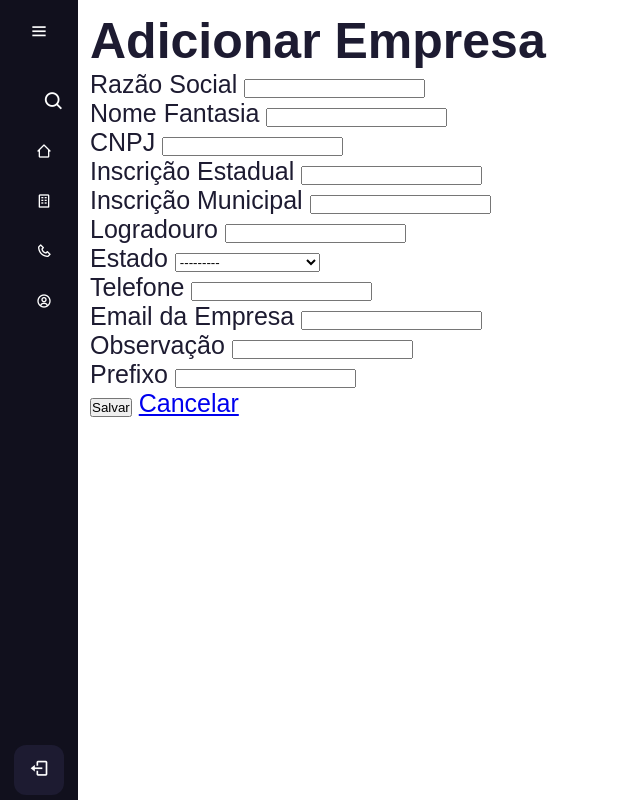
After one commit to MoraesCristian/MTL_MANU, a Django app: page /contact/empresas/adicionar/ in a window 1280 px wide. The commit adds this page. Shown: the whole page, without its empty margins (0-640 px from the left). Run offline with Django 5.2, Linux system fonts and the light colour scheme; the visitor is signed in with stand-in values (Sample User, id 1).

Commit message:
EMpresas / edit / views / add /

```diff
--- a/base_static/global/css/table_responsive.css
+++ b/base_static/global/css/table_responsive.css
@@ -23,7 +23,7 @@ h1{
   border: 1px solid rgb(75, 82, 92);
   border-radius: 10px;
   background-color: #737886;
-  text-align: center;
+  text-align: left;
 }
 
 .grid-container{
--- a/base_templates/global/base.html
+++ b/base_templates/global/base.html
@@ -32,7 +32,7 @@
         <span class="tooltip">Inicio</span>
       </li>
       <li>
-        <a href="{% url 'contact:empresas' %}">
+        <a href="{% url 'contact:empresas_view' %}">
           <i class='bx bx-building'></i>
           <span class="links_name">Empresas</span>
         </a>
--- /dev/null
+++ b/contact/forms/empresa_forms.py
@@ -0,0 +1,26 @@
+from django import forms
+from contact.models import Empresa
+
+class EmpresaForm(forms.ModelForm):
+    class Meta:
+        model = Empresa
+        fields = ['razao_social', 'nome_fantasia', 'cnpj', 'is_estadual', 'is_municipal', 'logradouro', 'estado', 'telefone', 'email_empresa', 'observacao', 'prefixo']
+
+
+class AdicionarEmpresaForm(forms.ModelForm):
+    class Meta:
+        model = Empresa
+        fields = ['razao_social', 'nome_fantasia', 'cnpj', 'is_estadual', 'is_municipal', 'logradouro', 'estado', 'telefone', 'email_empresa', 'observacao', 'prefixo']
+        widgets = {
+            'razao_social': forms.TextInput(attrs={'class': 'form-control'}),
+            'nome_fantasia': forms.TextInput(attrs={'class': 'form-control'}),
+            'cnpj': forms.TextInput(attrs={'class': 'form-control'}),
+            'is_estadual': forms.TextInput(attrs={'class': 'form-control'}),
+            'is_municipal': forms.TextInput(attrs={'class': 'form-control'}),
+            'logradouro': forms.TextInput(attrs={'class': 'form-control'}),
+            'estado': forms.Select(attrs={'class': 'form-control'}),
+            'telefone': forms.TextInput(attrs={'class': 'form-control'}),
+            'email_empresa': forms.EmailInput(attrs={'class': 'form-control'}),
+            'observacao': forms.TextInput(attrs={'class': 'form-control'}),
+            'prefixo': forms.TextInput(attrs={'class': 'form-control'}),
+        }
--- /dev/null
+++ b/contact/templates/contact/adicionar_empresa.html
@@ -0,0 +1,54 @@
+{% extends 'global/base.html' %}
+
+{% block content %}
+  <h1>Adicionar Empresa</h1>
+  <form method="post">
+    {% csrf_token %}
+    <div class="form-group">
+      <label for="id_razao_social">Razão Social</label>
+      {{ form.razao_social }}
+    </div>
+    <div class="form-group">
+      <label for="id_nome_fantasia">Nome Fantasia</label>
+      {{ form.nome_fantasia }}
+    </div>
+    <div class="form-group">
+      <label for="id_cnpj">CNPJ</label>
+      {{ form.cnpj }}
+    </div>
+    <div class="form-group">
+      <label for="id_is_estadual">Inscrição Estadual</label>
+      {{ form.is_estadual }}
+    </div>
+    <div class="form-group">
+      <label for="id_is_municipal">Inscrição Municipal</label>
+      {{ form.is_municipal }}
+    </div>
+    <div class="form-group">
+      <label for="id_logradouro">Logradouro</label>
+      {{ form.logradouro }}
+    </div>
+    <div class="form-group">
+      <label for="id_estado">Estado</label>
+      {{ form.estado }}
+    </div>
+    <div class="form-group">
+      <label for="id_telefone">Telefone</label>
+      {{ form.telefone }}
+    </div>
+    <div class="form-group">
+      <label for="id_email_empresa">Email da Empresa</label>
+      {{ form.email_empresa }}
+    </div>
+    <div class="form-group">
+      <label for="id_observacao">Observação</label>
+      {{ form.observacao }}
+    </div>
+    <div class="form-group">
+      <label for="id_prefixo">Prefixo</label>
+      {{ form.prefixo }}
+    </div>
+    <button type="submit" class="btn btn-primary">Salvar</button>
+    <a href="{% url 'contact:empresas_view' %}" class="btn btn-secondary">Cancelar</a>
+  </form>
+{% endblock %}
--- a/contact/templates/contact/create_users.html
+++ b/contact/templates/contact/create_users.html
@@ -1,4 +1,4 @@
-{% extends "base.html" %}
+{% extends "global/base.html" %}
 
 {% block content %}
   <h2>Criar Novo Usuário</h2>
--- a/contact/urls.py
+++ b/contact/urls.py
@@ -5,7 +5,10 @@ app_name = 'contact'
 
 urlpatterns = [
     path('', views.home_view, name='home'),  # Página principal
-    path('empresas/', views.empresas_view, name='empresas'),
+    path('empresas/', views.empresas_view, name='empresas_view'),
+    path('empresas/adicionar/', views.adicionar_empresa_view, name='adicionar_empresa'),
+    path('empresas/<int:empresa_id>/', views.empresa_detalhes_view, name='empresas_details'),
+    path('empresas/editar/<int:empresa_id>/', views.editar_empresa_view, name='edit_empresas'),
     path('chamados/', views.chamados_view, name='chamados'),
     path('profile/', views.profile_view, name='profile'),  # Página de perfil
 ]
--- a/contact/views/empresa_views.py
+++ b/contact/views/empresa_views.py
@@ -1,8 +1,44 @@
-from django.shortcuts import render
+from django.shortcuts import render, redirect, get_object_or_404
 from contact.models import Empresa
-from django.contrib.auth.decorators import login_required
+from django.contrib.auth.decorators import login_required, user_passes_test
+from contact.forms.empresa_forms import AdicionarEmpresaForm, EmpresaForm
 
+def is_admin(user):
+    return user.is_authenticated and user.is_superuser
+
+@user_passes_test(is_admin)
 @login_required
 def empresas_view(request):
     empresas = Empresa.objects.all()  # Obtém todas as empresas
     return render(request, 'contact/empresas.html', {'empresas': empresas})
+
+@user_passes_test(is_admin)
+@login_required
+def empresa_detalhes_view(request, empresa_id):
+    empresa = get_object_or_404(Empresa, id=empresa_id)
+    return render(request, 'contact/empresas_details.html', {'empresa': empresa})
+
+@user_passes_test(is_admin)
+@login_required
+def adicionar_empresa_view(request):
+    if request.method == 'POST':
+        form = AdicionarEmpresaForm(request.POST)
+        if form.is_valid():
+            form.save()
+            return redirect('contact:empresas_view')
+    else:
+        form = AdicionarEmpresaForm()
+    return render(request, 'contact/adicionar_empresa.html', {'form': form})
+
+@user_passes_test(is_admin)
+@login_required
+def editar_empresa_view(request, empresa_id):
+    empresa = get_object_or_404(Empresa, id=empresa_id)
+    if request.method == 'POST':
+        form = EmpresaForm(request.POST, instance=empresa)
+        if form.is_valid():
+            form.save()
+            return redirect('contact:empresas_details', empresa_id=empresa.id)
+    else:
+        form = EmpresaForm(instance=empresa)
+    return render(request, 'contact/edit_empresas.html', {'form': form, 'empresa': empresa})
```
Also changed, not shown: contact/templates/contact/edit_empresas.html (added, +10 -0 lines), contact/templates/contact/empresas.html (+8 -21 lines), contact/templates/contact/empresas_details.html (added, +16 -0 lines).
